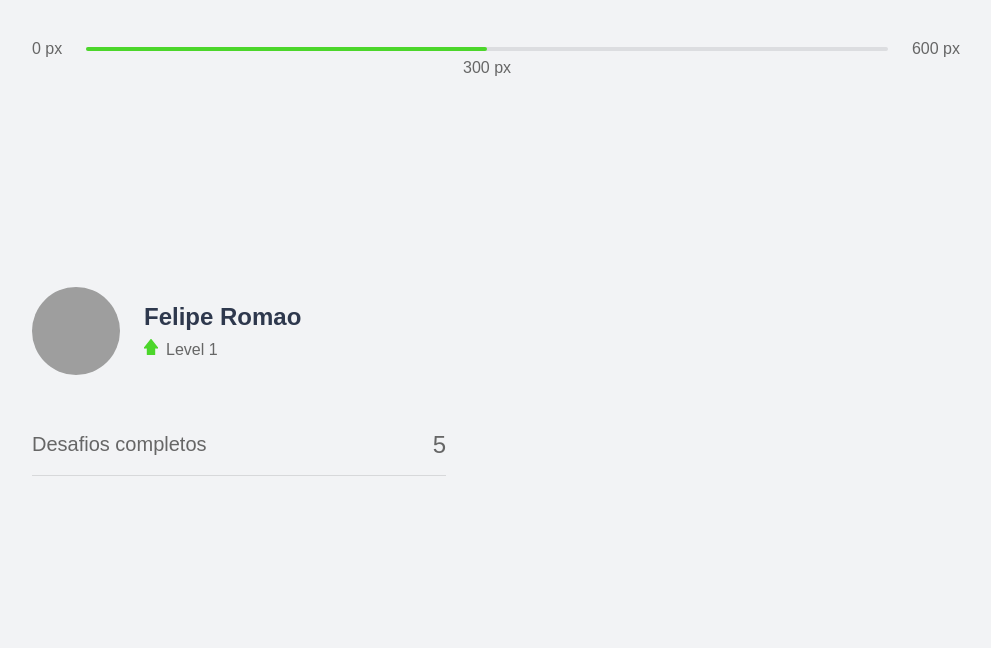
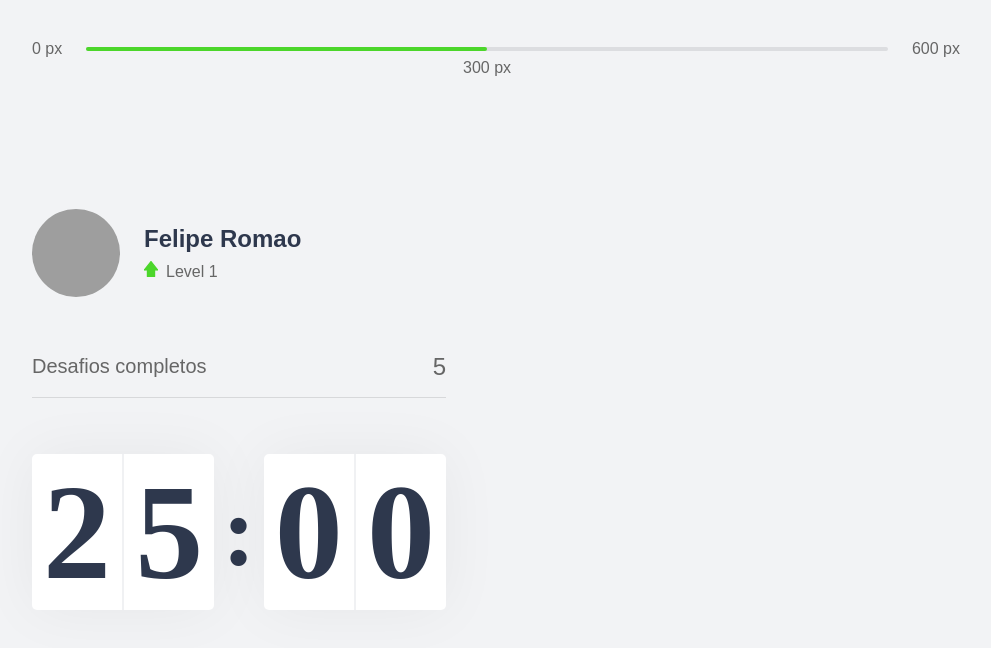
Before and after one commit to FelipeRomao/moveit-next, a Next.js app: page / in a window 1280 px wide. Shown: the top 648 px of the page, without its empty margins (144-1135 px from the left). Built offline with nearby package versions, Linux system fonts and the light colour scheme; grey boxes are pictures that could not be loaded.

Commit message:
Create component Countdown and your`s stylizations

```diff
--- /dev/null
+++ b/src/components/Countdown.tsx
@@ -0,0 +1,19 @@
+import styles from "../styles/components/Countdown.module.css";
+
+export default function Countdown() {
+  return (
+    <div className={styles.countdownContainer}>
+      <div>
+        <span>2</span>
+        <span>5</span>
+      </div>
+
+      <span>:</span>
+
+      <div>
+        <span>0</span>
+        <span>0</span>
+      </div>
+    </div>
+  );
+}
--- a/src/pages/index.tsx
+++ b/src/pages/index.tsx
@@ -1,4 +1,5 @@
 import CompletedChallenges from "../components/CompletedChallenges";
+import Countdown from "../components/Countdown";
 import ExperienceBar from "../components/ExperienceBar";
 import Profile from "../components/Profile";
 
@@ -13,6 +14,7 @@
         <div>
           <Profile />
           <CompletedChallenges />
+          <Countdown />
         </div>
 
         <div></div>
--- /dev/null
+++ b/src/styles/components/Countdown.module.css
@@ -0,0 +1,37 @@
+.countdownContainer {
+  display: flex;
+  align-items: center;
+  font-family: Rajdhani;
+  font-weight: 600;
+  color: var(--title);
+}
+
+.countdownContainer > div {
+  flex: 1;
+  display: flex;
+  align-items: center;
+  justify-content: space-evenly;
+
+  background-color: var(--white);
+  box-shadow: 0 0 60px rgba(0, 0, 0, 0.05);
+  border-radius: 5px;
+  font-size: 8.5rem;
+  text-align: center;
+}
+
+.countdownContainer > div span {
+  flex: 1;
+}
+
+.countdownContainer > div span:first-child {
+  border-right: 1px solid #f0f1f3;
+}
+
+.countdownContainer > div span:last-child {
+  border-left: 1px solid #f0f1f3;
+}
+
+.countdownContainer > span {
+  font-size: 6.25rem;
+  margin: 0 0.5rem;
+}
```
